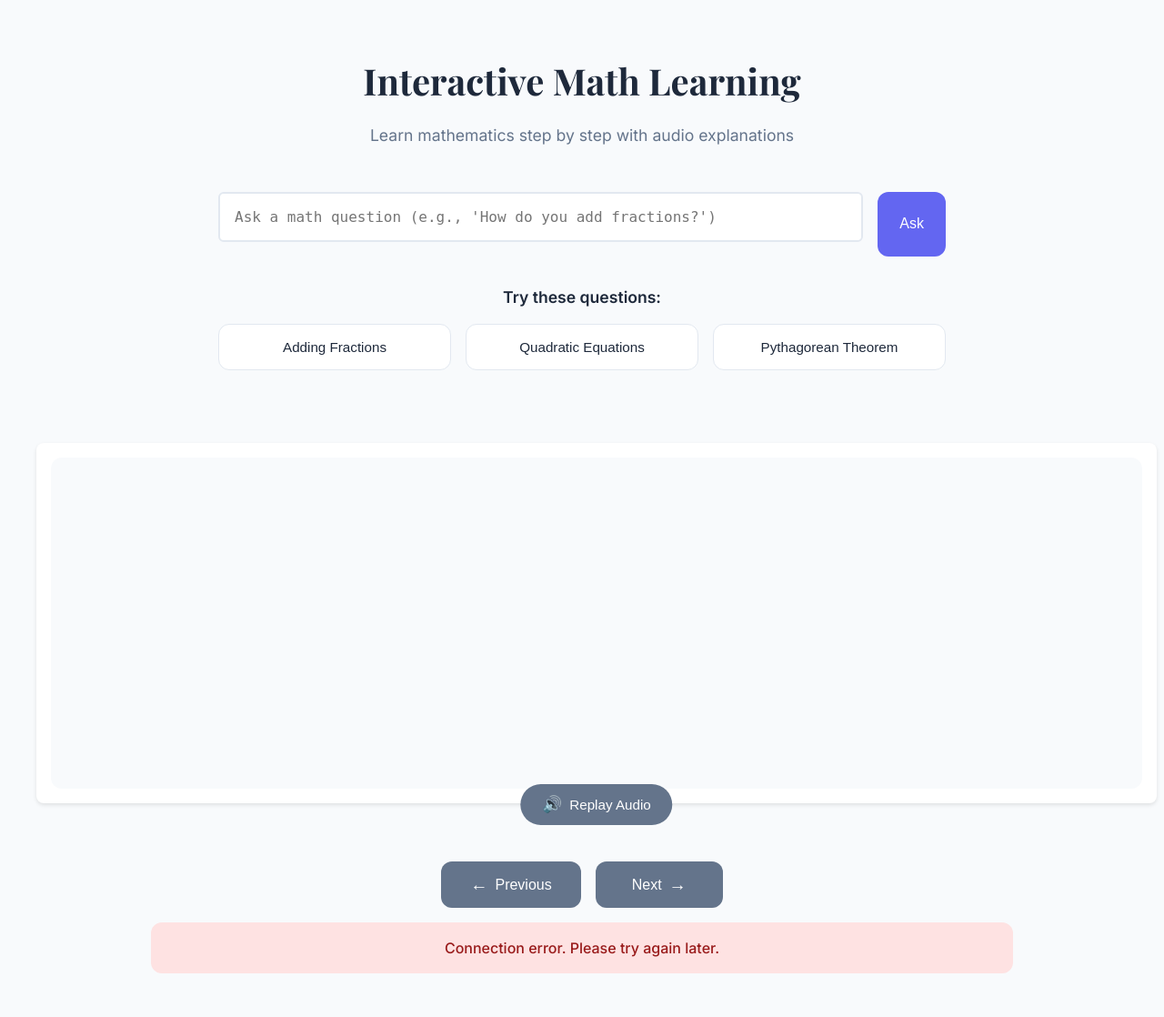
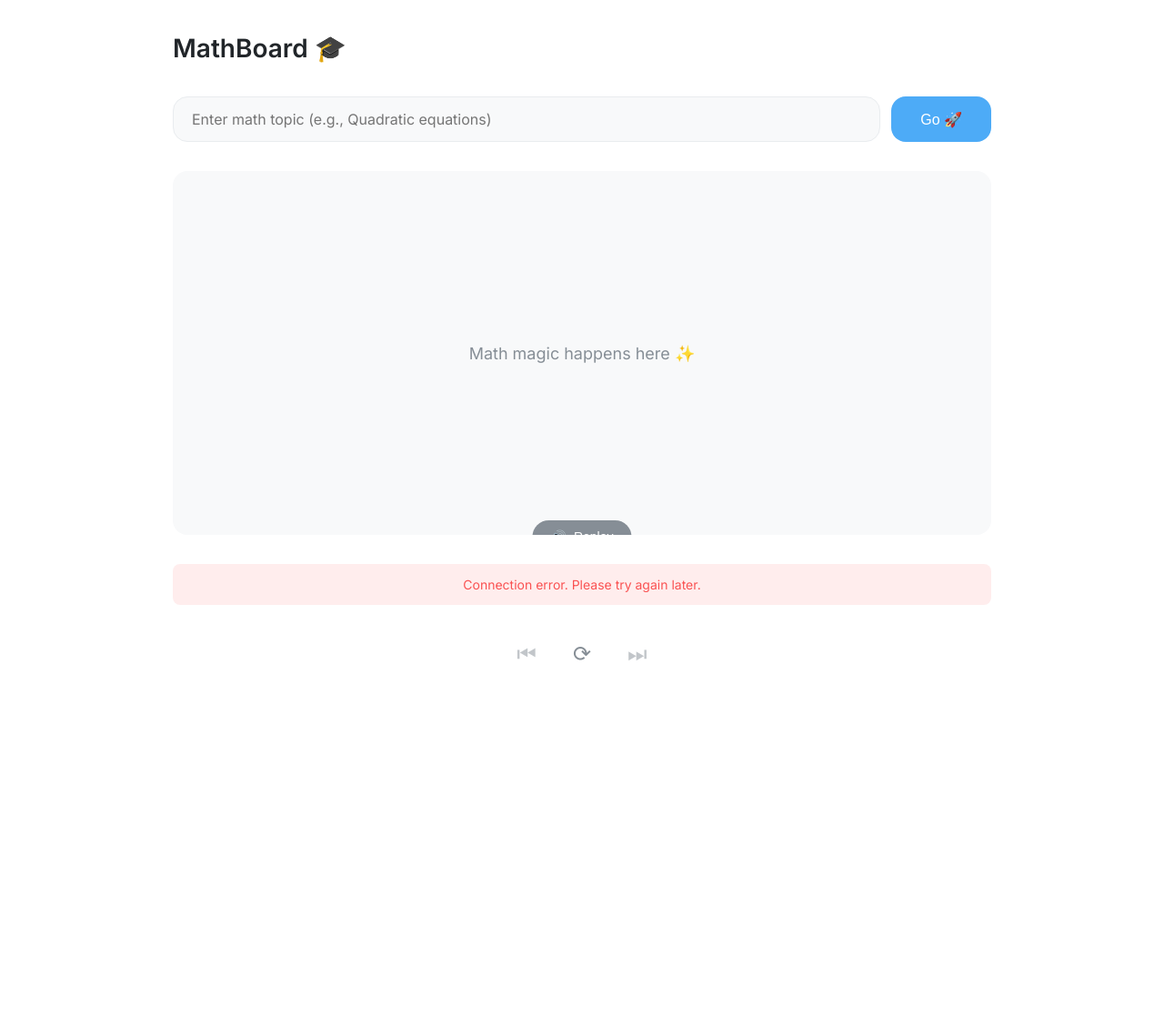
Before and after one commit to seantauber/mathboard, a Flask app: page / in a window 1280 px wide. Shown: the whole page at 91% size. After the commit the page ends 726 px from the top, so only its background shows below. Run offline with Flask 3, Linux system fonts and the light colour scheme; some libraries are stand-ins or nearby versions.

Commit message:
[WIP] ux changes

```diff
--- a/static/css/styles.css
+++ b/static/css/styles.css
@@ -1,14 +1,14 @@
 :root {
-    --primary-color: #6366f1;
-    --primary-hover: #4f46e5;
-    --background-color: #f8fafc;
-    --surface-color: #ffffff;
-    --text-primary: #1e293b;
-    --text-secondary: #64748b;
-    --border-color: #e2e8f0;
-    --shadow-sm: 0 1px 2px 0 rgb(0 0 0 / 0.05);
-    --shadow-md: 0 4px 6px -1px rgb(0 0 0 / 0.1), 0 2px 4px -2px rgb(0 0 0 / 0.1);
-    --shadow-lg: 0 10px 15px -3px rgb(0 0 0 / 0.1), 0 4px 6px -4px rgb(0 0 0 / 0.1);
+    --primary-color: #4dabf7;
+    --primary-hover: #339af0;
+    --background-color: #ffffff;
+    --surface-color: #f8f9fa;
+    --text-primary: #212529;
+    --text-secondary: #868e96;
+    --border-color: #e9ecef;
+    --error-color: #fa5252;
+    --shadow-sm: 0 2px 4px rgba(0, 0, 0, 0.05);
+    --shadow-md: 0 4px 6px rgba(0, 0, 0, 0.07);
 }
 
 /* Global Styles */
@@ -23,198 +23,101 @@ body {
 
 /* App Container */
 .app-container {
-    max-width: 1200px;
+    max-width: 900px;
     margin: 0 auto;
-    padding: 2rem;
+    padding: 2rem 1rem;
 }
 
 /* Header */
 .app-header {
-    text-align: center;
-    margin-bottom: 3rem;
+    margin-bottom: 2rem;
 }
 
 .app-header h1 {
-    font-family: 'Playfair Display', serif;
-    font-size: 2.5rem;
+    font-size: 1.75rem;
+    font-weight: 600;
     color: var(--text-primary);
-    margin-bottom: 0.5rem;
+    margin: 0;
 }
 
-.header-subtitle {
-    color: var(--text-secondary);
-    font-size: 1.1rem;
-    font-weight: 400;
-}
-
-/* Learning Container */
-.learning-container {
+/* Search Container */
+.search-container {
     display: flex;
-    flex-direction: column;
-    gap: 3rem;
-}
-
-/* Question Section */
-.question-section {
-    width: 100%;
-    max-width: 800px;
-    margin: 0 auto;
-}
-
-.input-wrapper {
-    display: flex;
-    gap: 1rem;
+    gap: 0.75rem;
     margin-bottom: 2rem;
 }
 
 .math-input {
     flex: 1;
-    padding: 1rem 1.25rem;
+    padding: 0.875rem 1.25rem;
     font-size: 1rem;
     font-family: 'Inter', sans-serif;
-    border: 2px solid var(--border-color);
-    border-radius: 0.75rem;
+    border: 1px solid var(--border-color);
+    border-radius: 1rem;
     background-color: var(--surface-color);
     color: var(--text-primary);
     transition: all 0.2s ease;
 }
 
 .math-input:focus {
+    outline: none;
     border-color: var(--primary-color);
-    outline: none;
-    box-shadow: 0 0 0 3px rgba(99, 102, 241, 0.1);
+    box-shadow: var(--shadow-sm);
 }
 
-.ask-button {
-    padding: 1rem 1.5rem;
+.go-button {
+    padding: 0.875rem 2rem;
     background-color: var(--primary-color);
     color: white;
     border: none;
-    border-radius: 0.75rem;
+    border-radius: 1rem;
     cursor: pointer;
     font-size: 1rem;
     font-weight: 500;
     transition: all 0.2s ease;
 }
 
-.ask-button:hover {
+.go-button:hover {
     background-color: var(--primary-hover);
-    transform: translateY(-1px);
 }
 
-/* Quick Questions */
-.quick-questions {
-    text-align: center;
-}
-
-.quick-questions h3 {
-    margin-bottom: 1rem;
-    color: var(--text-primary);
-    font-size: 1.1rem;
-    font-weight: 600;
-}
-
-.quick-questions-grid {
-    display: grid;
-    grid-template-columns: repeat(auto-fit, minmax(200px, 1fr));
-    gap: 1rem;
-    max-width: 800px;
-    margin: 0 auto;
-}
-
-.quick-question {
-    padding: 1rem;
-    background-color: var(--surface-color);
-    border: 1px solid var(--border-color);
-    border-radius: 0.75rem;
-    cursor: pointer;
-    font-size: 0.95rem;
-    font-weight: 500;
-    color: var(--text-primary);
-    transition: all 0.2s ease;
-}
-
-.quick-question:hover {
-    background-color: var(--background-color);
-    border-color: var(--primary-color);
-    transform: translateY(-1px);
-    box-shadow: var(--shadow-md);
-}
-
-/* Display Section */
-.display-section {
-    width: 100%;
-    display: flex;
-    flex-direction: column;
-    align-items: center;
-}
-
+/* Whiteboard Container */
 .whiteboard-container {
-    width: 100%;
-    max-width: 900px;
-    margin: 0 auto;
-    position: relative;
     background-color: var(--surface-color);
     border-radius: 1rem;
-    box-shadow: var(--shadow-lg);
-    padding: 2rem;
+    min-height: 400px;
+    margin-bottom: 2rem;
+    position: relative;
+    overflow: hidden;
 }
 
 .math-whiteboard {
-    min-height: 300px;
-    padding: 2rem;
-    background-color: var(--background-color);
-    border-radius: 0.75rem;
-    overflow-x: auto;
-    font-size: 1.2rem;
+    width: 100%;
+    height: 100%;
+    min-height: 400px;
     display: flex;
     align-items: center;
     justify-content: center;
-    position: relative;
+    padding: 2rem;
+    box-sizing: border-box;
+    overflow-x: auto;
 }
 
-/* Step Control */
-.step-control {
-    display: flex;
-    justify-content: center;
-    gap: 1rem;
-    margin-top: 2rem;
-    width: 100%;
-    max-width: 900px;
+/* MathJax specific styles */
+.math-whiteboard .MathJax {
+    margin: auto;
+    max-width: 100%;
+    font-size: 1.2em !important;
 }
 
-.nav-button {
-    padding: 1rem 2rem;
-    background-color: var(--primary-color);
-    color: white;
-    border: none;
-    border-radius: 0.75rem;
-    cursor: pointer;
-    font-size: 1rem;
-    font-weight: 500;
-    min-width: 140px;
-    transition: all 0.2s ease;
-    display: flex;
-    align-items: center;
-    justify-content: center;
-    gap: 0.5rem;
+.math-whiteboard .MathJax_SVG {
+    outline: none;
 }
 
-.nav-button:disabled {
-    background-color: var(--text-secondary);
-    cursor: not-allowed;
-    transform: none;
-}
-
-.nav-button:hover:not(:disabled) {
-    background-color: var(--primary-hover);
-    transform: translateY(-1px);
-    box-shadow: var(--shadow-md);
-}
-
-.nav-icon {
-    font-size: 1.2rem;
-    line-height: 1;
+.placeholder-text {
+    color: var(--text-secondary);
+    font-size: 1.125rem;
+    text-align: center;
 }
 
 /* Loading Spinner */
@@ -224,10 +127,10 @@ body {
     top: 50%;
     left: 50%;
     transform: translate(-50%, -50%);
-    width: 50px;
-    height: 50px;
-    border: 4px solid rgba(99, 102, 241, 0.1);
-    border-top: 4px solid var(--primary-color);
+    width: 40px;
+    height: 40px;
+    border: 3px solid rgba(77, 171, 247, 0.1);
+    border-top: 3px solid var(--primary-color);
     border-radius: 50%;
     animation: spin 1s linear infinite;
     z-index: 10;
@@ -235,13 +138,12 @@ body {
 
 .loading-spinner::after {
     content: '';
-    position: fixed;
-    top: 0;
-    left: 0;
-    right: 0;
-    bottom: 0;
+    position: absolute;
+    top: -50vh;
+    left: -50vw;
+    right: -50vw;
+    bottom: -50vh;
     background: rgba(255, 255, 255, 0.8);
-    border-radius: 0.75rem;
 }
 
 @keyframes spin {
@@ -249,100 +151,99 @@ body {
     100% { transform: translate(-50%, -50%) rotate(360deg); }
 }
 
-/* Error Message */
-.error-message {
-    display: none;
-    padding: 1rem 1.5rem;
-    margin: 1rem 0;
-    background-color: #fee2e2;
-    color: #991b1b;
-    border-radius: 0.75rem;
-    width: 100%;
-    max-width: 900px;
-    text-align: center;
-    font-weight: 500;
-}
-
-/* Replay Audio Button */
-.replay-audio-button {
+/* Replay Button */
+.replay-button {
     position: absolute;
-    bottom: -24px;
+    bottom: -20px;
     left: 50%;
     transform: translateX(-50%);
     display: flex;
     align-items: center;
-    justify-content: center;
-    padding: 0.75rem 1.5rem;
+    gap: 0.5rem;
+    padding: 0.625rem 1.25rem;
     background-color: var(--primary-color);
     color: white;
     border: none;
     border-radius: 2rem;
+    font-size: 0.875rem;
+    font-weight: 500;
     cursor: pointer;
-    font-size: 0.95rem;
-    font-weight: 500;
     transition: all 0.2s ease;
-    box-shadow: var(--shadow-md);
+    z-index: 5;
 }
 
-.replay-audio-button:hover:not(:disabled) {
+.replay-button:hover:not(:disabled) {
     background-color: var(--primary-hover);
-    transform: translateX(-50%) translateY(-2px);
-    box-shadow: var(--shadow-lg);
 }
 
-.replay-audio-button:disabled {
+.replay-button:disabled {
     background-color: var(--text-secondary);
     cursor: not-allowed;
-    box-shadow: none;
-    transform: translateX(-50%);
 }
 
-.replay-audio-button .replay-icon {
-    margin-right: 0.5rem;
-    font-size: 1.1rem;
+/* Error Message */
+.error-message {
+    display: none;
+    padding: 0.75rem 1rem;
+    background-color: rgba(250, 82, 82, 0.1);
+    color: var(--error-color);
+    border-radius: 0.5rem;
+    text-align: center;
+    margin-bottom: 1rem;
+    font-size: 0.875rem;
 }
 
-/* Waiting Message */
-.waiting-message {
-    text-align: center;
+/* Navigation Controls */
+.navigation-controls {
+    display: flex;
+    justify-content: center;
+    gap: 1.5rem;
+    margin-top: 2rem;
+}
+
+.nav-button {
+    background: none;
+    border: none;
+    font-size: 1.5rem;
     color: var(--text-secondary);
-    padding: 2rem;
-    font-weight: 500;
+    cursor: pointer;
+    padding: 0.5rem;
+    transition: all 0.2s ease;
+}
+
+.nav-button:hover:not(:disabled) {
+    color: var(--primary-color);
+}
+
+.nav-button:disabled {
+    opacity: 0.5;
+    cursor: not-allowed;
 }
 
 /* Responsive Design */
-@media (max-width: 768px) {
+@media (max-width: 640px) {
     .app-container {
         padding: 1rem;
     }
 
-    .app-header h1 {
-        font-size: 2rem;
-    }
-
-    .input-wrapper {
+    .search-container {
         flex-direction: column;
     }
 
-    .ask-button {
+    .go-button {
         width: 100%;
     }
 
     .whiteboard-container {
-        padding: 1rem;
+        min-height: 300px;
     }
 
     .math-whiteboard {
-        padding: 1rem;
-        min-height: 250px;
+        min-height: 300px;
+        padding: 1.5rem;
     }
 
-    .step-control {
-        flex-direction: column;
-        gap: 0.5rem;
-    }
-
-    .nav-button {
-        width: 100%;
+    .navigation-controls {
+        gap: 1rem;
     }
 }
--- a/templates/index.html
+++ b/templates/index.html
@@ -3,16 +3,15 @@
 <head>
     <meta charset="UTF-8">
     <meta name="viewport" content="width=device-width, initial-scale=1.0">
-    <title>Interactive Math Learning</title>
+    <title>MathBoard</title>
 
     <!-- Google Fonts -->
     <link rel="preconnect" href="https://fonts.googleapis.com">
     <link rel="preconnect" href="https://fonts.gstatic.com" crossorigin>
-    <link href="https://fonts.googleapis.com/css2?family=Inter:wght@400;500;600;700&family=Playfair+Display:wght@700&display=swap" rel="stylesheet">
+    <link href="https://fonts.googleapis.com/css2?family=Inter:wght@400;500;600;700&display=swap" rel="stylesheet">
 
     <!-- Styles -->
     <link rel="stylesheet" href="{{ url_for('static', filename='css/styles.css') }}">
-    <link rel="stylesheet" href="{{ url_for('static', filename='css/mathboard.css') }}">
 
     <!-- Load MathJax -->
     <script src="{{ url_for('static', filename='js/mathjax-config.js') }}"></script>
@@ -24,55 +23,32 @@
 <body>
     <div class="app-container">
         <header class="app-header">
-            <h1>Interactive Math Learning</h1>
-            <p class="header-subtitle">Learn mathematics step by step with audio explanations</p>
+            <h1>MathBoard 🎓</h1>
         </header>
 
         <main class="app-content">
-            <div class="learning-container">
-                <!-- Question Input Section -->
-                <section class="question-section">
-                    <div class="input-wrapper">
+            <div class="search-container">
                 <input type="text" id="mathInput" class="math-input"
-                               placeholder="Ask a math question (e.g., 'How do you add fractions?')">
-                        <button id="askButton" class="ask-button">Ask</button>
+                       placeholder="Enter math topic (e.g., Quadratic equations)">
+                <button id="askButton" class="go-button">Go 🚀</button>
             </div>
 
-                    <!-- Quick Questions -->
-                    <div class="quick-questions">
-                        <h3>Try these questions:</h3>
-                        <div class="quick-questions-grid">
-                            <button class="quick-question" data-question="How do you add fractions?">Adding Fractions</button>
-                            <button class="quick-question" data-question="How do you solve quadratic equations?">Quadratic Equations</button>
-                            <button class="quick-question" data-question="What is the Pythagorean theorem?">Pythagorean Theorem</button>
+            <div class="whiteboard-container">
+                <div id="mathWhiteboard" class="math-whiteboard">
+                    <div class="placeholder-text">Math magic happens here ✨</div>
                 </div>
-                    </div>
-                </section>
-
-                <!-- Math Display Section -->
-                <section class="display-section">
-                    <div class="whiteboard-container">
-                        <div id="mathWhiteboard" class="math-whiteboard"></div>
-                        <!-- Loading Indicator -->
                 <div class="loading-spinner"></div>
-                        <button id="replayAudioButton" class="replay-audio-button" disabled>
-                            <span class="replay-icon">🔊</span> Replay Audio
+                <button id="replayAudioButton" class="replay-button" disabled>
+                    <span class="replay-icon">🔊</span> Replay
                 </button>
             </div>
 
-                    <!-- Step Control -->
-                    <div class="step-control">
-                        <button id="prevStepButton" class="nav-button prev-step-button" disabled>
-                            <span class="nav-icon">←</span> Previous
-                        </button>
-                        <button id="nextStepButton" class="nav-button next-step-button" disabled>
-                            Next <span class="nav-icon">→</span>
-                        </button>
-                    </div>
+            <div id="errorDisplay" class="error-message"></div>
 
-                    <!-- Error Display -->
-                    <div id="errorDisplay" class="error-message"></div>
-                </section>
+            <div class="navigation-controls">
+                <button id="prevStepButton" class="nav-button prev-button" disabled>⏮</button>
+                <button class="nav-button refresh-button">⟳</button>
+                <button id="nextStepButton" class="nav-button next-button" disabled>⏭</button>
             </div>
         </main>
     </div>
```
Lines whose indentation alone changed are shown as unchanged.
